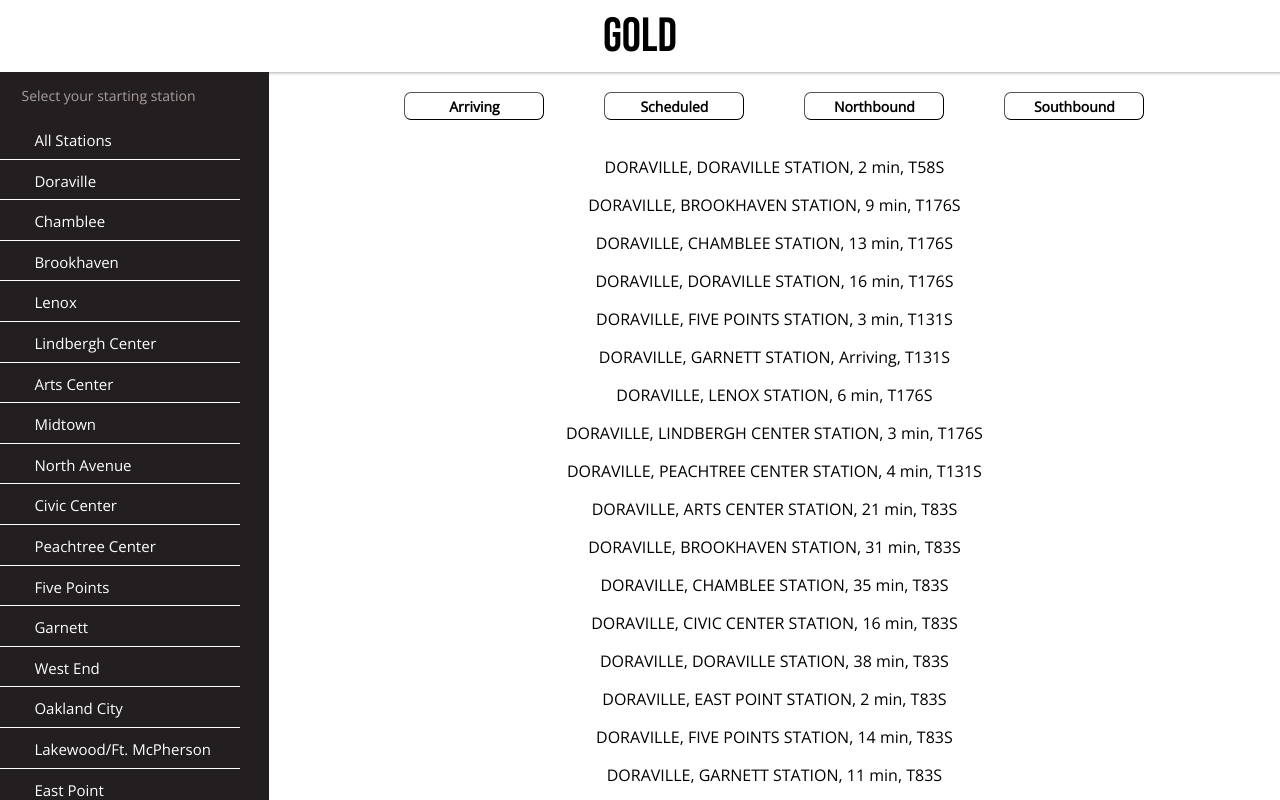
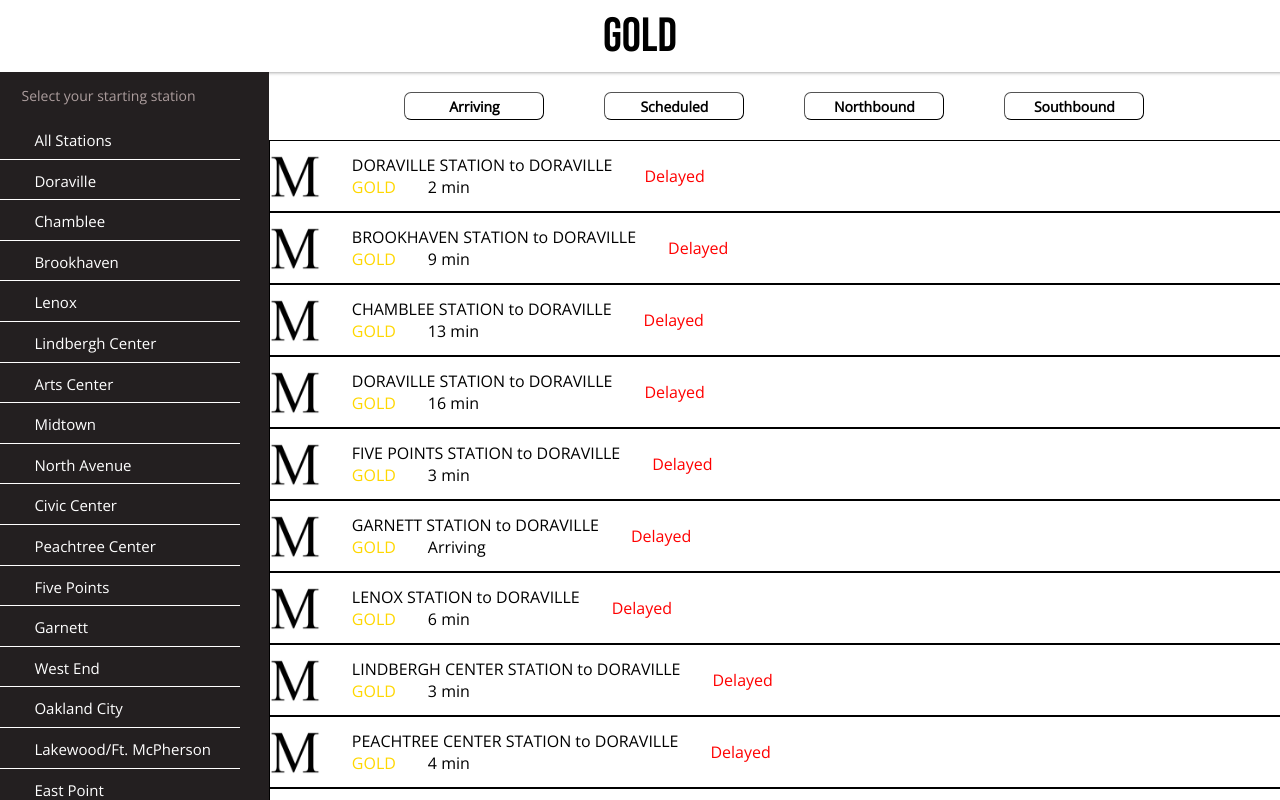
Before and after one commit to zinichakraborty/bootcampexercises-f23, a React (Create React App) app in the folder exer5/marta-ui/: page / in a window 1280 px wide. Shown: the top 800 px of the page. Built offline with nearby package versions, Linux system fonts and the light colour scheme.

Commit message:
Train component

```diff
--- a/exer5/marta-ui/src/pages/components/Train.js
+++ b/exer5/marta-ui/src/pages/components/Train.js
@@ -1,10 +1,20 @@
 import "./styles/train.css"
+import m from './styles/m.png'
 
 export default function Train(props) {
-    const {DESTINATION, STATION, WAITING_TIME,  DELAY} = props;
+    const {DESTINATION, LINE, STATION, WAITING_TIME,  DELAY} = props;
+    const time = (DELAY === 'T0S') ? "On Time" : "Delayed";
     return (
         <div className="Train">
-            <p>{DESTINATION}, {STATION}, {WAITING_TIME}, {DELAY}</p>
+            <img src={m} />
+            <div className="middle">
+                <p1>{STATION} to {DESTINATION}</p1>
+                <div className="bottom-middle">
+                    <p3>{LINE}</p3>
+                    <p4>{WAITING_TIME}</p4>
+                </div>
+            </div>
+             <p2>{time}</p2>
         </div>
     )
 }
--- a/exer5/marta-ui/src/pages/components/styles/titleBar.css
+++ b/exer5/marta-ui/src/pages/components/styles/titleBar.css
@@ -5,5 +5,6 @@
     justify-content: center;
     align-items: center;
     height: 1.5em;
+    width: 100%;
     box-shadow: 4px 0 4px grey;
 }
--- a/exer5/marta-ui/src/pages/components/styles/train.css
+++ b/exer5/marta-ui/src/pages/components/styles/train.css
@@ -1,3 +1,38 @@
 .Train {
+    display: flex;
+    justify-content: flex-start;
+    align-items: center;
+    border: 10px;
+    border-color: black;
+    border-width: 1px;
+    border-style: solid;
+    width: 100%;
+    height: 70px;
+    flex-direction: row;
+    gap: 2em;
+}
 
+img {
+    width: 50px;
+    height: auto;
 }
+
+.middle {
+    display: flex;
+    flex-direction: column;
+}
+
+.bottom-middle {
+    display: flex;
+    flex-direction: row;
+    align-items: center;
+    gap: 2em;
+}
+
+p2 {
+    color: red;
+}
+
+p3 {
+    color: gold;
+}
```
Also changed, not shown: exer5/marta-ui/src/pages/components/styles/m.png (added), 1 other file (tests, documents, lock files or other folders).
